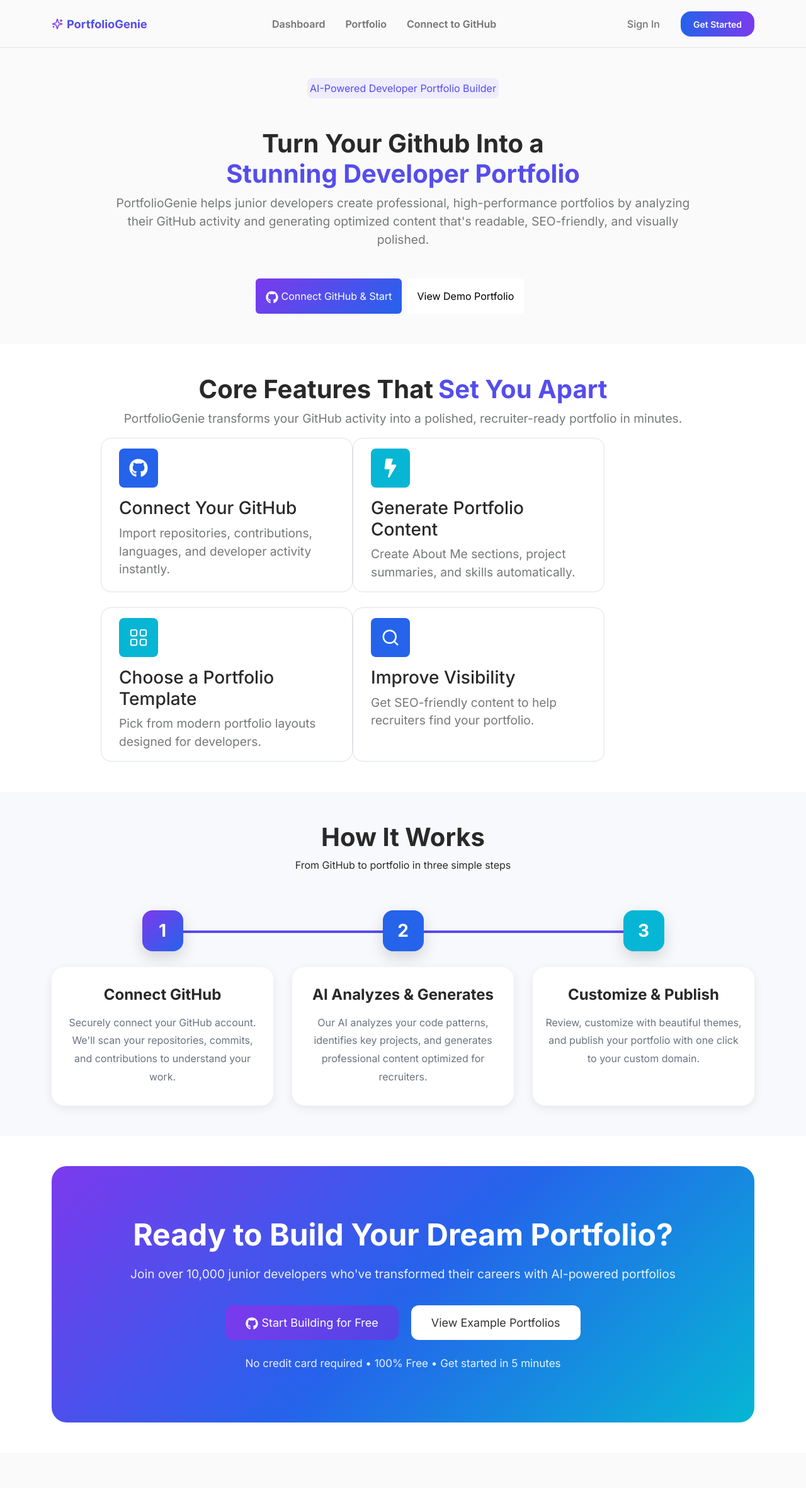
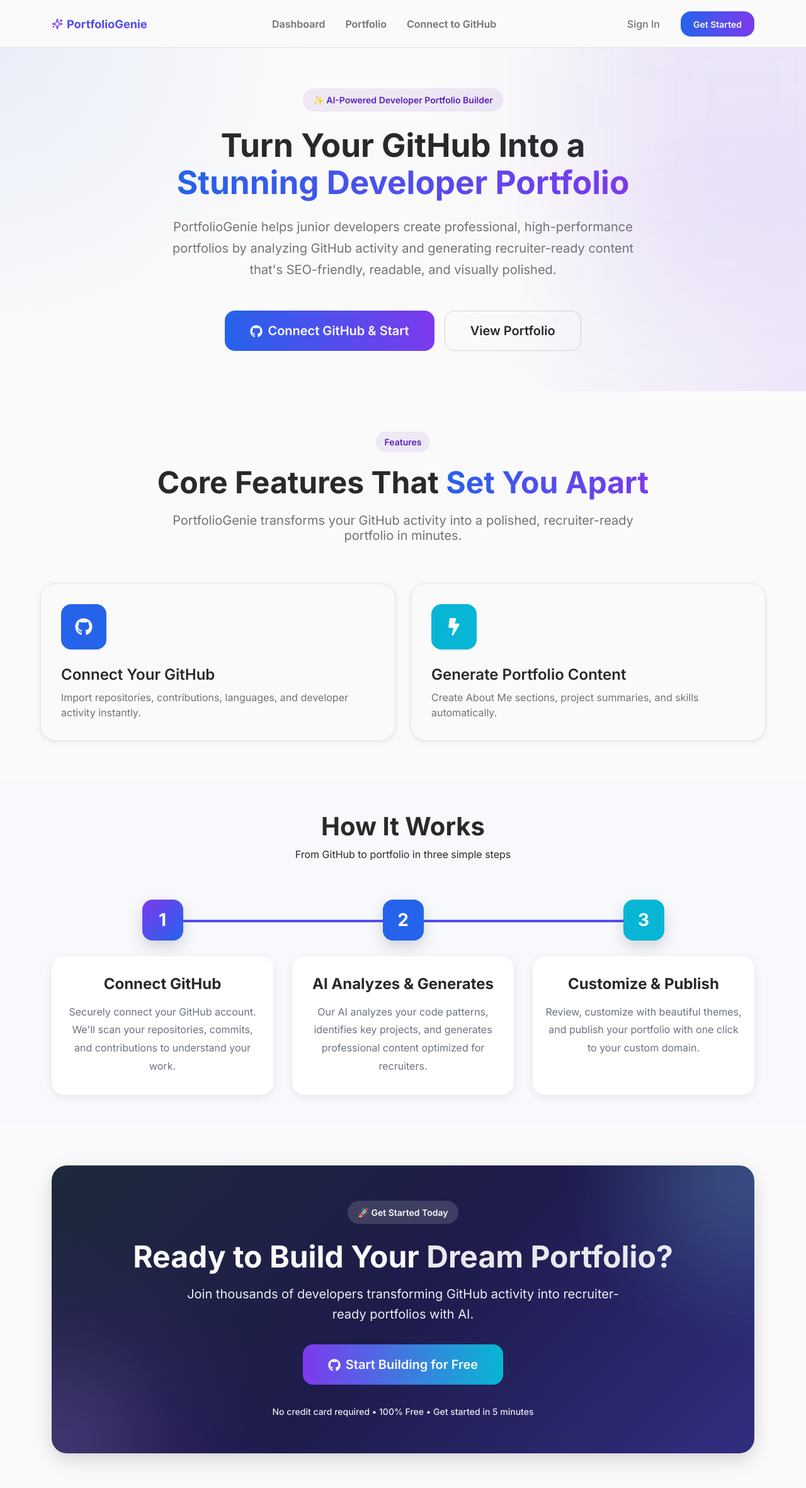
Before and after one commit to HafsaTarek/PortfolioGenie, a React (Vite) app in the folder client/: page / in a window 1280 px wide. Shown: the top 2362 px of the page at 63% size. Before the commit the page ends 2306 px from the top, so only its background shows below. Built offline with nearby package versions, Linux system fonts and the light colour scheme.

Commit message:
Enhanced homepage design

```diff
--- a/client/src/components/Features/Features.jsx
+++ b/client/src/components/Features/Features.jsx
@@ -7,72 +7,55 @@ import { FiSearch } from "react-icons/fi";
 export default function Features() {
   return (
     <>
-    <div className="features bg-white py-5">
-        <div className="content w-75 mx-auto">
-            <h1 className="fw-bold text-center">
+      <div className={styles.featuresSection}>
+        <div className={styles.container}>
+
+          <div className={styles.headingWrapper}>
+            <span className={styles.badge}>
+              Features
+            </span>
+
+            <h2 className={styles.title}>
               Core Features That
-<span className= {`${styles.mainColor} fw-bold ms-2`}>
-    Set You Apart
-</span>
-            </h1>
-            <p className={`${styles.h2_color} text-center`}>
-PortfolioGenie transforms your GitHub activity into a polished, recruiter-ready portfolio in minutes.
+              <span className={styles.gradientText}> Set You Apart</span>
+            </h2>
+
+            <p className={styles.subtitle}>
+              PortfolioGenie transforms your GitHub activity into a polished,
+              recruiter-ready portfolio in minutes.
             </p>
-            <div className="container mx-auto">
+          </div>
+
           <div className="row g-4">
 
-    <div className="col-12 col-md-5 border rounded-4 ">
-      <div className="box m-3">
-        <div className={`${styles.iconColor1} p-3 rounded-3 text-white mt-1`}>
-            <FaGithub size={30} />
+            {/* Card 1 */}
+            <div className="col-12 col-md-6">
+              <div className={styles.featureCard}>
+                <div className={`${styles.iconWrapper} ${styles.blue}`}>
+                  <FaGithub size={28} />
                 </div>
-        <h3 className="mt-3">
-            Connect Your GitHub
-        </h3>
-        <p className={`${styles.h2_color}`}>
-            Import repositories, contributions, languages, and developer activity instantly.
+
+                <h3>Connect Your GitHub</h3>
+
+                <p>
+                  Import repositories, contributions, languages,
+                  and developer activity instantly.
                 </p>
               </div>
             </div>
 
-    <div className="col-12 col-md-5 border rounded-4">
-      <div className="box m-3">
-        <div className={`${styles.iconColor2} p-3 rounded-3 text-white mt-1`}>
-            <FaBolt size={30} />
-        </div>
-        <h3 className="mt-3">
-            Generate Portfolio Content
-        </h3>
-        <p className={`${styles.h2_color}`}>
-            Create About Me sections, project summaries, and skills automatically.
-        </p>
-      </div>
+            {/* Card 2 */}
+            <div className="col-12 col-md-6">
+              <div className={styles.featureCard}>
+                <div className={`${styles.iconWrapper} ${styles.cyan}`}>
+                  <FaBolt size={28} />
                 </div>
 
-   <div className="col-12 col-md-5 border rounded-4 ">
-      <div className="box m-3">
-        <div className={`${styles.iconColor2} p-3 rounded-3 text-white mt-1`}>
-            <BsGrid size={30} />
-        </div>
-        <h3 className="mt-3">
-            Choose a Portfolio Template
-        </h3>
-        <p className={`${styles.h2_color}`}>
-            Pick from modern portfolio layouts designed for developers.
-        </p>
-      </div>
-    </div>
+                <h3>Generate Portfolio Content</h3>
 
-    <div className="col-12 col-md-5 border rounded-4">
-      <div className="box m-3">
-        <div className={`${styles.iconColor1} p-3 rounded-3 text-white mt-1`}>
-            <FiSearch size={30} />
-        </div>
-        <h3 className="mt-3">
-            Improve Visibility
-        </h3>
-        <p className={`${styles.h2_color}`}>
-            Get SEO-friendly content to help recruiters find your portfolio.
+                <p>
+                  Create About Me sections, project summaries,
+                  and skills automatically.
                 </p>
               </div>
             </div>
@@ -80,8 +63,6 @@ PortfolioGenie transforms your GitHub activity into a polished, recruiter-ready
           </div>
         </div>
       </div>
-    </div>
-
     </>
   );
 }
--- a/client/src/components/Features/Features.module.css
+++ b/client/src/components/Features/Features.module.css
@@ -1,38 +1,127 @@
-.containery{
-  background-color: #F7F6FE;
+.featuresSection {
+  padding: var(--spacing-3xl) 0;
+  background: var(--white);
 }
-.mainColor{
-  color: #554DED;
+
+.container {
+  width: min(1200px, 90%);
+  margin: 0 auto;
 }
-.button_main_color{
-  background-color: #554DED;
+
+.headingWrapper {
+  text-align: center;
+  margin-bottom: var(--spacing-3xl);
 }
-.btn_1{
+
+.badge {
   display: inline-block;
-font-weight: 400;
-text-align: center;
-cursor: pointer;
-border: 1px solid transparent;
-padding: 0.375rem 0.75rem;
-font-size: 1rem;
-border-radius: 0.375rem;
-transition: all 0.15s ease-in-out;
+
+  padding: 6px 14px;
+
+  border-radius: var(--radius-full);
+
+  background: rgba(91, 33, 182, 0.08);
+
+  color: var(--primary-purple);
+
+  font-size: var(--small-size);
+
+  font-weight: var(--fw-semibold);
+
+  margin-bottom: var(--spacing-md);
 }
-.p_color{
-    background-color: #EFECFD;
-    width: fit-content;
-    color: #554DED;
 
+.title {
+  font-size: var(--h1-size);
+  line-height: var(--h1-line-height);
+
+  font-weight: var(--fw-bold);
+
+  margin-bottom: var(--spacing-md);
 }
-.h2_color{
-    color: #767879;
-    font-size:larger;
+
+.gradientText {
+  background: var(--gradient-primary);
+
+  -webkit-background-clip: text;
+  -webkit-text-fill-color: transparent;
 }
-.iconColor1{
-    background-color: #2563EB;
-    width: fit-content;
+
+.subtitle {
+  max-width: 800px;
+
+  margin: 0 auto;
+
+  color: var(--gray-5);
+
+  font-size: var(--h5-size);
+
+  line-height: var(--h5-line-height);
 }
-.iconColor2{
-    background-color: #06B6D4;
-    width: fit-content;
+
+.featureCard {
+  height: 100%;
+
+  padding: var(--spacing-xl);
+
+  background: var(--white);
+
+  border: 1px solid var(--gray-2);
+
+  border-radius: var(--radius-xl);
+
+  transition: var(--transition-normal);
+
+  box-shadow: var(--shadow-sm);
 }
+
+.featureCard:hover {
+  transform: translateY(-6px);
+
+  box-shadow: var(--shadow-lg);
+
+  border-color: rgba(37, 99, 235, 0.15);
+}
+
+.featureCard h3 {
+  font-size: var(--h4-size);
+
+  line-height: var(--h4-line-height);
+
+  font-weight: var(--fw-semibold);
+
+  margin: var(--spacing-lg) 0 var(--spacing-sm);
+
+  color: var(--text-color);
+}
+
+.featureCard p {
+  color: var(--gray-5);
+
+  font-size: var(--body-size);
+
+  line-height: var(--body-line-height);
+
+  margin: 0;
+}
+
+.iconWrapper {
+  width: 72px;
+  height: 72px;
+
+  display: flex;
+  align-items: center;
+  justify-content: center;
+
+  border-radius: var(--radius-lg);
+
+  color: var(--white);
+}
+
+.blue {
+  background: var(--primary-blue);
+}
+
+.cyan {
+  background: var(--accent-cyan);
+}
--- a/client/src/components/Hero/Hero.jsx
+++ b/client/src/components/Hero/Hero.jsx
@@ -1,44 +1,53 @@
 import React from "react";
 import styles from "./Hero.module.css";
 import { FaGithub } from "react-icons/fa";
+import CTAButton from "../../components/shared/button/CTAButton";
+import { useNavigate } from "react-router-dom";
+
 
 export default function Hero() {
+    const navigate = useNavigate();
+
     return (
-        <div className="hero my-5">
-            <div className="content container w-75 m-auto">
-                <p className={`${styles.p_color} rounded-3 p-1 mx-auto my-5`}>
-                    AI-Powered Developer Portfolio Builder
-                </p>
+        <section className={styles.hero}>
+            <div className={styles.heroGlow}></div>
 
-                <h1 className="fw-bold text-center">
-                    Turn Your Github Into a
+            <div className={styles.content}>
+                <span className={styles.badge}>
+                    ✨ AI-Powered Developer Portfolio Builder
+                </span>
+
+                <h1 className={styles.title}>
+                    Turn Your GitHub Into a
                     <br />
-                    <span className={`${styles.mainColor} fw-bold`}>
+                    <span className={styles.gradientText}>
                         Stunning Developer Portfolio
                     </span>
                 </h1>
 
-                <p className={`${styles.h2_color} text-center`}>
+                <p className={styles.subtitle}>
                     PortfolioGenie helps junior developers create professional,
-                    high-performance portfolios by analyzing their GitHub activity and
-                    generating optimized content that's readable, SEO-friendly, and
-                    visually polished.
+                    high-performance portfolios by analyzing GitHub activity and
+                    generating recruiter-ready content that's SEO-friendly,
+                    readable, and visually polished.
                 </p>
 
-                <div className="buttons mx-auto w-50 d-flex flex-column flex-md-row gap-2 my-5">
-                    <button
-                        className={`${styles.btn_1} ${styles.step1} text-white p-3 border-0 rounded-2`}
+                <div className={styles.actions}>
+                    <CTAButton
+                        variant="primary"
+                        size="large"
+                        onClick={() => navigate("/connect")}
                     >
-                        <FaGithub size={20} /> Connect GitHub & Start
-                    </button>
-
-                    <button
-                        className={`${styles.btn_1} bg-white p-3 border-0 rounded-2`}
+                        <FaGithub className="me-2" />
+                        Connect GitHub & Start
+                    </CTAButton>
+                    <CTAButton variant="outline" size="large"
+                        onClick={() => navigate("/portfolio")}
                     >
-                        View Demo Portfolio
-                    </button>
+                        View Portfolio
+                    </CTAButton>
                 </div>
             </div>
-        </div>
+        </section>
     );
 }
--- a/client/src/components/Hero/Hero.module.css
+++ b/client/src/components/Hero/Hero.module.css
@@ -1,33 +1,101 @@
-.containery{
-  background-color: #F7F6FE;
+.hero {
+  position: relative;
+
+  overflow: hidden;
+
+  padding: var(--spacing-3xl) 0;
+
+  background:
+    radial-gradient(
+      circle at top left,
+      rgba(37, 99, 235, 0.08),
+      transparent 35%
+    ),
+    radial-gradient(
+      circle at bottom right,
+      rgba(124, 58, 237, 0.1),
+      transparent 35%
+    ),
+    var(--white);
 }
-.mainColor{
-  color: #554DED;
+
+.heroGlow {
+  position: absolute;
+
+  width: 500px;
+  height: 500px;
+
+  background: rgba(124, 58, 237, 0.12);
+
+  filter: blur(120px);
+
+  top: -150px;
+  right: -150px;
+
+  pointer-events: none;
 }
-.button_main_color{
-  background-color: #554DED;
+
+.content {
+  width: min(800px, 90%);
+  margin: 0 auto;
+  text-align: center;
 }
-.btn_1{
+
+.badge {
   display: inline-block;
-font-weight: 400;
-text-align: center;
-cursor: pointer;
-border: 1px solid transparent;
-padding: 0.375rem 0.75rem;
-font-size: 1rem;
-border-radius: 0.375rem;
-transition: all 0.15s ease-in-out;
+
+  padding: 8px 16px;
+
+  margin-bottom: var(--spacing-lg);
+
+  border-radius: var(--radius-full);
+
+  background: rgba(91, 33, 182, 0.08);
+
+  color: var(--primary-purple);
+
+  font-size: var(--small-size);
+
+  font-weight: var(--fw-semibold);
 }
-.p_color{
-    background-color: #EFECFD;
-    width: fit-content;
-    color: #554DED;
 
+.title {
+  font-size: clamp(2.5rem, 4vw, 4rem);
+
+  line-height: 1.15;
+
+  font-weight: var(--fw-bold);
+
+  margin-bottom: var(--spacing-lg);
+
+  color: var(--text-color);
 }
-.h2_color{
-    color: #767879;
-    font-size:larger;
+
+.gradientText {
+  background: var(--gradient-primary);
+
+  -webkit-background-clip: text;
+  -webkit-text-fill-color: transparent;
 }
-.step1 {
-  background: linear-gradient(135deg, #7c3aed, #2563eb);
+
+.subtitle {
+  max-width: 760px;
+
+  margin: 0 auto;
+
+  color: var(--gray-5);
+
+  font-size: var(--h5-size);
+
+  line-height: 1.7;
+
+  margin-bottom: var(--spacing-2xl);
 }
+
+.actions {
+  display: flex;
+  justify-content: center;
+  gap: var(--spacing-md);
+
+  margin-top: var(--spacing-xl);
+}
--- a/client/src/components/ReadyToBuild/ReadyToBuild.jsx
+++ b/client/src/components/ReadyToBuild/ReadyToBuild.jsx
@@ -1,25 +1,41 @@
 import styles from "./ReadyToBuild.module.css";
 import { FaGithub } from "react-icons/fa";
+import CTAButton from "../../components/shared/button/CTAButton";
+import { useNavigate } from "react-router-dom";
+
 export default function ReadyToBuild() {
+  const navigate = useNavigate();
+
   return (
-    <section className="py-5 bg-white">
-      <div className="container ">
+    <section className={styles.section}>
+      <div className="container">
         <div className={styles.ctaBox}>
-          <h2>Ready to Build Your Dream Portfolio?</h2>
+
+          <span className={styles.badge}>
+            🚀 Get Started Today
+          </span>
+
+          <h2>
+            Ready to Build Your
+            <span className={styles.gradientText}>
+              {" "}Dream Portfolio?
+            </span>
+          </h2>
 
           <p>
-            Join over 10,000 junior developers who've transformed their careers
-            with AI-powered portfolios
+            Join thousands of developers transforming GitHub activity
+            into recruiter-ready portfolios with AI.
           </p>
 
           <div className={styles.buttons}>
-            <button className={styles.primaryBtn}>
-              <FaGithub size={20} />               Start Building for Free
-            </button>
-
-            <button className={styles.secondaryBtn}>
-              View Example Portfolios
-            </button>
+            <CTAButton
+              variant="secondary"
+              size="large"
+              onClick={() => navigate("/connect")}
+            >
+              <FaGithub  className="me-2"/>
+              Start Building for Free
+            </CTAButton>
           </div>
 
           <span className={styles.note}>
--- a/client/src/components/ReadyToBuild/ReadyToBuild.module.css
+++ b/client/src/components/ReadyToBuild/ReadyToBuild.module.css
@@ -1,101 +1,210 @@
+.section {
+  padding: var(--spacing-3xl) 0;
+  background: var(--white);
+}
+
 .ctaBox {
-  background: linear-gradient(135deg, #7c3aed 0%, #2563eb 50%, #06b6d4 100%);
-  border-radius: 24px;
-  padding: 80px 20px;
+  position: relative;
+  overflow: hidden;
+
   text-align: center;
+
+  padding: 56px 48px;
+
+  border-radius: var(--radius-xl);
+
+  background:
+    radial-gradient(
+      circle at top right,
+      rgba(6, 182, 212, 0.15),
+      transparent 25%
+    ),
+    radial-gradient(
+      circle at bottom left,
+      rgba(124, 58, 237, 0.2),
+      transparent 30%
+    ),
+    linear-gradient(135deg, #1e293b 0%, #1e1b4b 50%, #312e81 100%);
+
+  box-shadow: var(--shadow-lg);
+}
+
+/* Glow Effect */
+.ctaBox::before {
+  content: "";
+
+  position: absolute;
+
+  width: 280px;
+  height: 280px;
+
+  top: -120px;
+  right: -120px;
+
+  border-radius: 50%;
+
+  background: rgba(255, 255, 255, 0.12);
+
+  filter: blur(80px);
+
+  pointer-events: none;
+}
+
+.ctaBox::after {
+  content: "";
+
+  position: absolute;
+
+  width: 240px;
+  height: 240px;
+
+  bottom: -100px;
+  left: -100px;
+
+  border-radius: 50%;
+
+  background: rgba(255, 255, 255, 0.08);
+
+  filter: blur(60px);
+
+  pointer-events: none;
+}
+
+.badge {
+  display: inline-flex;
+  align-items: center;
+  gap: 8px;
+  padding: 8px 16px;
+  margin-bottom: var(--spacing-lg);
+
+  border-radius: var(--radius-full);
+
+  background: rgba(255, 255, 255, 0.15);
+  backdrop-filter: blur(10px);
+  color: var(--white);
+  font-size: var(--small-size);
+  font-weight: var(--fw-semibold);
 }
 
 .ctaBox h2 {
-  color: white;
-  font-size: 3rem;
-  font-weight: 700;
-  margin-bottom: 20px;
+  color: var(--white);
+
+  font-size: var(--h1-size);
+
+  line-height: 1.15;
+
+  font-weight: var(--fw-bold);
+
+  margin-bottom: var(--spacing-md);
+}
+
+.gradientText {
+  color: rgba(255, 255, 255, 0.9);
 }
 
 .ctaBox p {
-  color: rgba(255, 255, 255, 0.9);
-  font-size: 1.2rem;
-  margin-bottom: 35px;
+  max-width: 720px;
+
+  margin: 0 auto var(--spacing-xl);
+
+  color: rgba(255, 255, 255, 0.92);
+
+  font-size: var(--h5-size);
+
+  line-height: 1.6;
 }
 
 .buttons {
   display: flex;
   justify-content: center;
-  gap: 20px;
-  margin-bottom: 25px;
+  align-items: center;
+
+  gap: var(--spacing-md);
+
   flex-wrap: wrap;
-}
 
-.primaryBtn {
-  border: none;
-  padding: 14px 32px;
-  border-radius: 12px;
-  color: white;
-  font-size: 18px;
-  background: linear-gradient(135deg, #7c3aed, #4f46e5);
-  cursor: pointer;
-  transition: 0.3s;
-}
-
-.primaryBtn:hover {
-  transform: translateY(-3px);
-}
-
-.secondaryBtn {
-  border: none;
-  padding: 14px 32px;
-  border-radius: 12px;
-  background: white;
-  color: #333;
-  font-size: 18px;
-  cursor: pointer;
-  transition: 0.3s;
-}
-
-.secondaryBtn:hover {
-  transform: translateY(-3px);
+  margin-bottom: var(--spacing-xl);
 }
 
 .note {
-  display: block;
+  display: flex;
+  justify-content: center;
+  align-items: center;
+
+  gap: var(--spacing-lg);
+
+  flex-wrap: wrap;
+
   color: rgba(255, 255, 255, 0.9);
-  font-size: 17px;
+
+  font-size: var(--small-size);
+
+  font-weight: var(--fw-medium);
+}
+
+.noteItem {
+  display: flex;
+  align-items: center;
+  gap: 6px;
+}
+
+/* Hover animation */
+.ctaBox:hover {
+  transform: translateY(-2px);
+  transition: var(--transition-normal);
 }
 
 /* Tablet */
 @media (max-width: 992px) {
+  .ctaBox {
+    padding: var(--spacing-2xl);
+  }
+
   .ctaBox h2 {
-    font-size: 2.3rem;
+    font-size: var(--h2-size);
+    line-height: var(--h2-line-height);
+  }
+
+  .ctaBox p {
+    font-size: var(--body-size);
   }
 }
 
 /* Mobile */
 @media (max-width: 768px) {
+  .section {
+    padding: var(--spacing-2xl) 0;
+  }
+
   .ctaBox {
-    padding: 50px 20px;
+    padding: var(--spacing-xl);
+  }
+
+  .badge {
+    font-size: var(--caption-size);
   }
 
   .ctaBox h2 {
-    font-size: 1.8rem;
+    font-size: var(--h3-size);
+    line-height: var(--h3-line-height);
   }
 
   .ctaBox p {
-    font-size: 1rem;
+    font-size: var(--body-size);
   }
 
   .buttons {
     flex-direction: column;
-    align-items: center;
+    width: 100%;
   }
 
-  .primaryBtn,
-  .secondaryBtn {
+  .buttons > * {
     width: 100%;
     max-width: 320px;
   }
 
   .note {
-    font-size: 14px;
-    line-height: 1.8;
+    gap: var(--spacing-sm);
+    flex-direction: column;
   }
 }
```
Also changed, not shown: client/src/pages/Overview.jsx (deleted, +0 -11 lines). Lines whose indentation alone changed are shown as unchanged.
